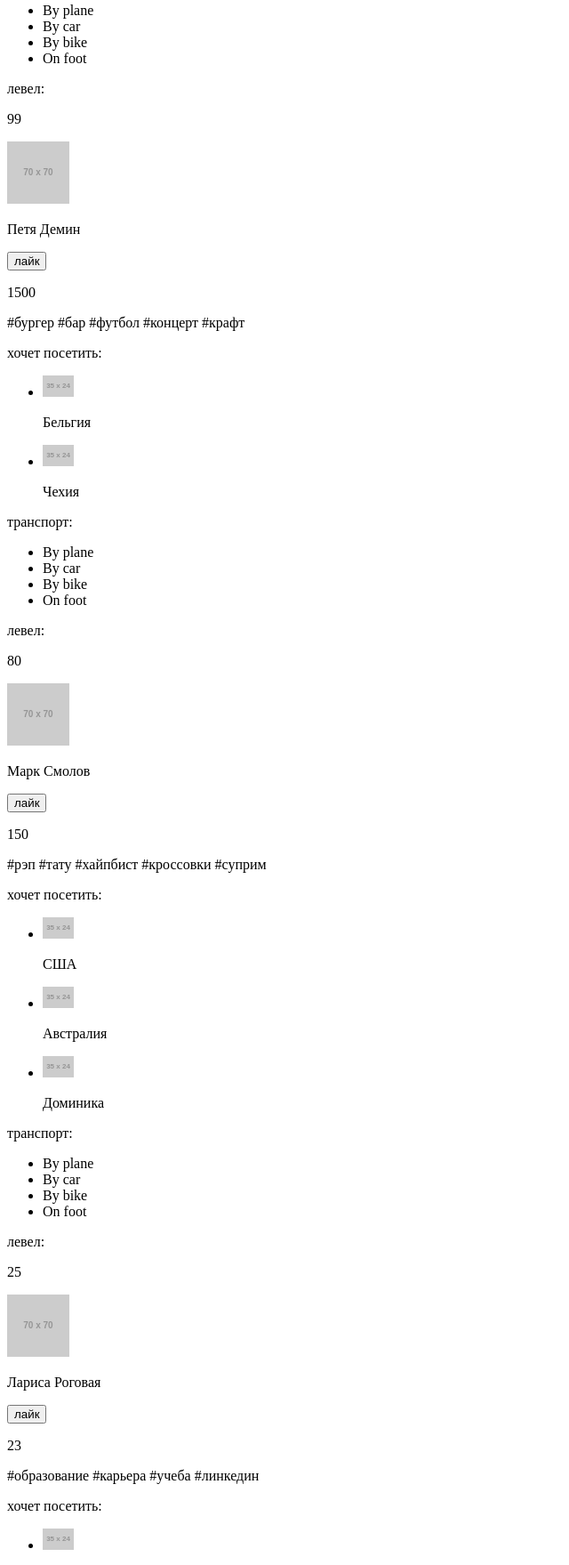
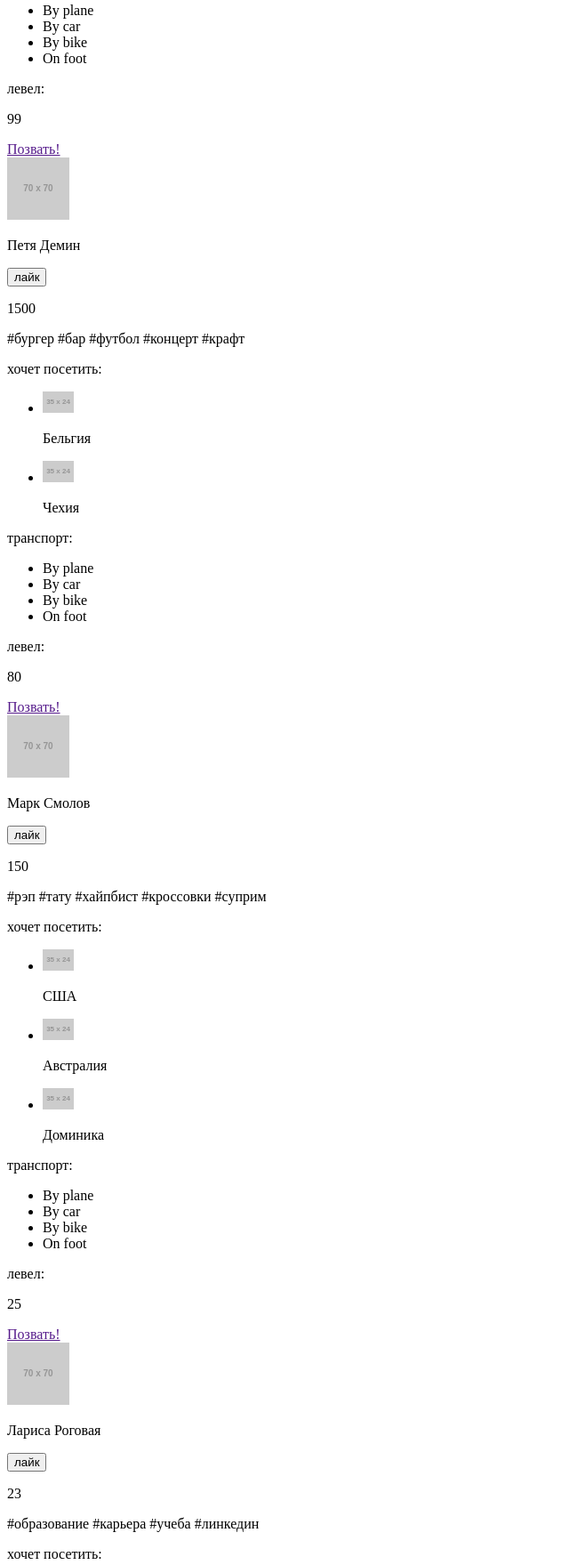
Before and after one commit to IoanKing/488893-pognali-20, a website: page source/travelers.html in a window 1280 px wide. Shown: the part 817-2576 px from the top of the page at 89% size, without its empty margins (0-640 px from the left). Drawn offline with Linux system fonts and the light colour scheme; placeholder pictures from the web are drawn by us.

Commit message:
Fix: add button 'Позвать' for people cart

```diff
--- a/source/travelers.html
+++ b/source/travelers.html
@@ -95,6 +95,7 @@
           <p class="people-cart__text">левел:</p>
           <p class="people-cart__level">99</p>
         </div>
+        <a class="people-cart__button button" href="">Позвать!</a>
       </article>
       <article class="people-cart">
         <div class="people-cart__main-info">
@@ -139,6 +140,7 @@
           <p class="people-cart__text">левел:</p>
           <p class="people-cart__level">80</p>
         </div>
+        <a class="people-cart__button button" href="">Позвать!</a>
       </article>
       <article class="people-cart">
         <div class="people-cart__main-info">
@@ -186,6 +188,7 @@
           <p class="people-cart__text">левел:</p>
           <p class="people-cart__level">25</p>
         </div>
+        <a class="people-cart__button button" href="">Позвать!</a>
       </article>
       <article class="people-cart">
         <div class="people-cart__main-info">
@@ -229,6 +232,7 @@
           <p class="people-cart__text">левел:</p>
           <p class="people-cart__level">50</p>
         </div>
+        <a class="people-cart__button button" href="">Позвать!</a>
       </article>
       <button class="cart__link button" type="button">Показать еще</button>
       <div class="slider__toggles">
```
